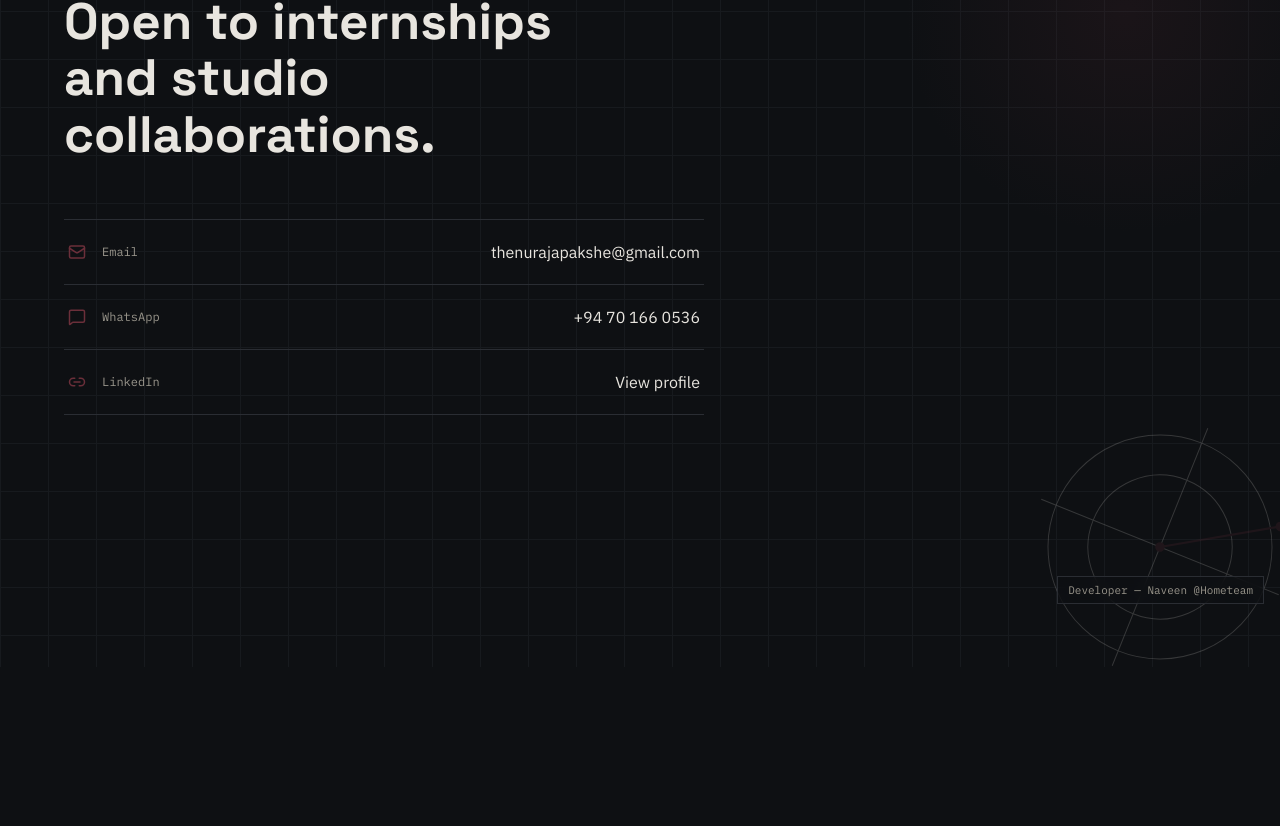
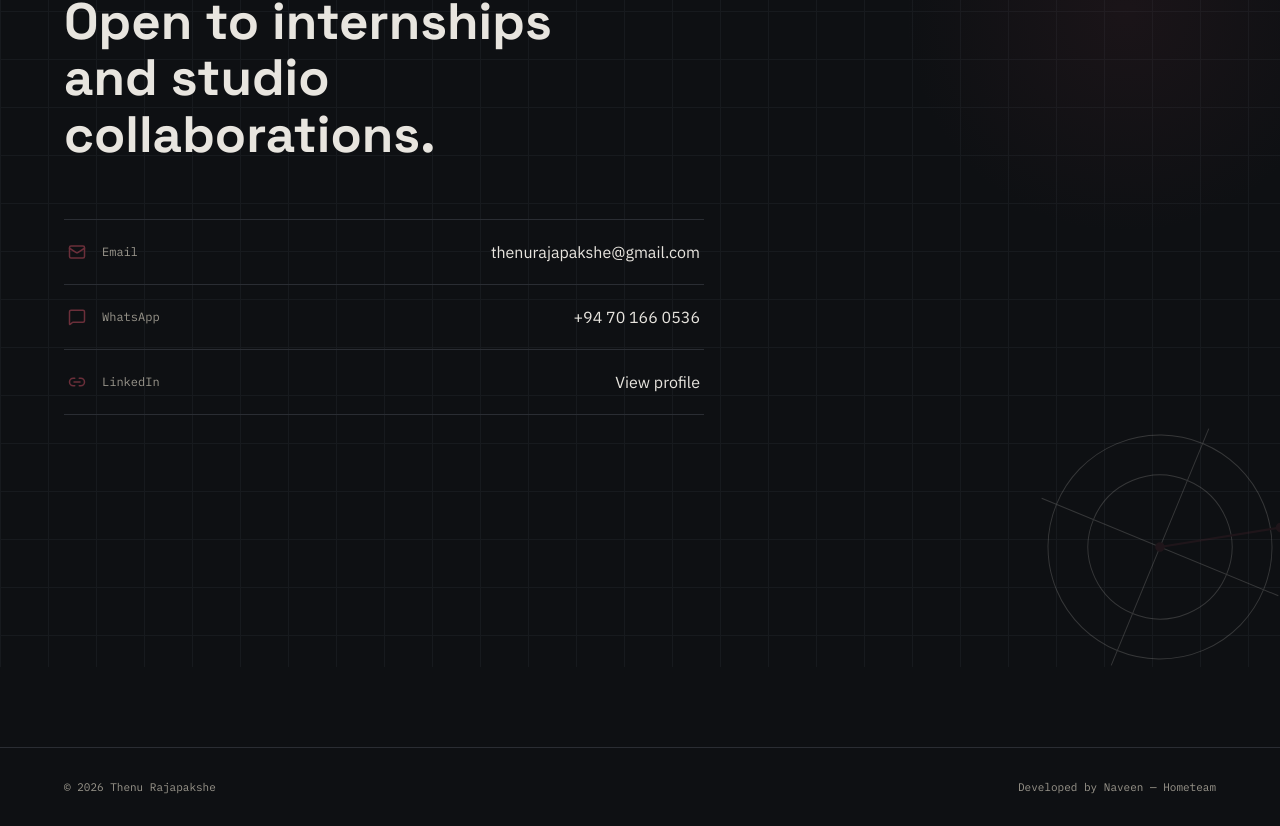
Before and after one commit to NaveenDG2002/architect-portfolio-thenu, a React (Vite) app: page /contact in a window 1280 px wide. Shown: the part 184-1010 px from the top of the page. Before the commit the page ends 851 px from the top, so only its background shows below. Built offline with nearby package versions, Linux system fonts and the light colour scheme.

Commit message:
replace floating dev credit with proper footer

```diff
--- a/src/App.jsx
+++ b/src/App.jsx
@@ -7,13 +7,12 @@ import Achievements from "./pages/Achievements";
 import Industrial from "./pages/Industrial";
 import IndustrialCategory from "./pages/IndustrialCategory";
 import Contact from "./pages/Contact";
-import DevCredit from "./components/DevCredit";
+import Footer from "./components/Footer";
 
 export default function App() {
   return (
     <div>
       <Nav />
-      <DevCredit />
 
       <main>
         <Routes>
@@ -34,6 +33,8 @@ export default function App() {
           <Route path="/contact" element={<Contact />} />
         </Routes>
       </main>
+
+      <Footer />
     </div>
   );
 }
--- a/src/components/DevCredit.jsx
+++ /dev/null
@@ -1,25 +0,0 @@
-import { colors, fonts } from "../styles/theme";
-
-export default function DevCredit() {
-  return (
-    <div
-      style={{
-        position: "fixed",
-        bottom: 12,
-        right: 16,
-        zIndex: 50,
-        fontFamily: fonts.mono,
-        fontSize: 11,
-        color: colors.inkSoft,
-        background: "rgba(14, 16, 19, 0.55)",
-        backdropFilter: "blur(6px)",
-        WebkitBackdropFilter: "blur(6px)",
-        padding: "6px 10px",
-        border: `1px solid ${colors.line}`,
-        pointerEvents: "none",
-      }}
-    >
-      Developer — Naveen @Hometeam
-    </div>
-  );
-}
--- a/src/components/Footer.jsx
+++ b/src/components/Footer.jsx
@@ -1,11 +1,30 @@
-import { profile } from "../data/content";
+import { colors, fonts } from "../styles/theme";
 
 export default function Footer() {
   return (
-    <footer className="border-t border-line py-8">
-      <div className="mx-auto flex max-w-6xl flex-col gap-2 px-6 font-mono text-[11px] text-ink-soft md:flex-row md:items-center md:justify-between md:px-10">
-        <span>&copy; {new Date().getFullYear()} {profile.name}</span>
-        <span>Drawn in React &amp; Tailwind CSS</span>
+    <footer
+      style={{
+        borderTop: `1px solid ${colors.line}`,
+        padding: "32px 24px",
+        marginTop: 80,
+      }}
+    >
+      <div
+        style={{
+          maxWidth: 1152,
+          margin: "0 auto",
+          display: "flex",
+          flexWrap: "wrap",
+          justifyContent: "space-between",
+          alignItems: "center",
+          gap: 12,
+          fontFamily: fonts.mono,
+          fontSize: 11,
+          color: colors.inkSoft,
+        }}
+      >
+        <span>© {new Date().getFullYear()} Thenu Rajapakshe</span>
+        <span>Developed by Naveen — Hometeam</span>
       </div>
     </footer>
   );
```
